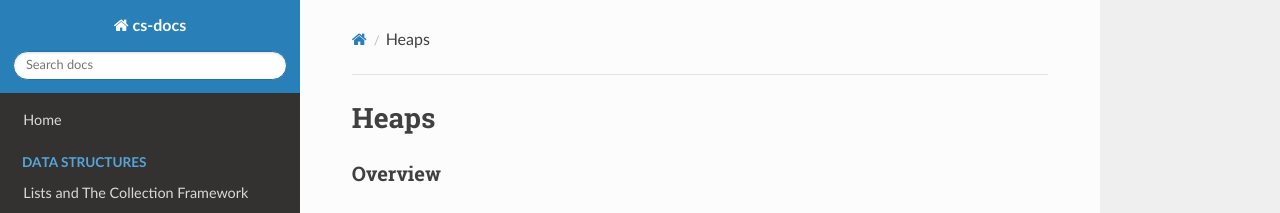
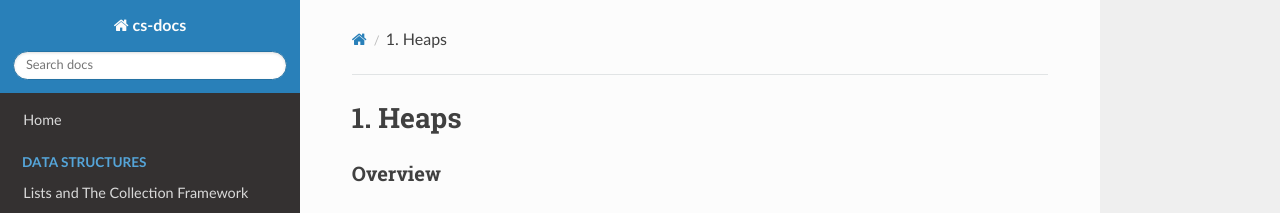
Before and after one commit to barandenizkorkmaz/cs-docs, an MkDocs documentation site: the page built from docs/data-structures/chp4-heaps-and-priority-queues/chp4-heaps-and-priority-queues.md, in a window 1280 px wide and 900 px high. Shown: the top 213 px of the window. Built offline with MkDocs 1.6.1, drawn with Linux system fonts in a browser that asks for light colours; nearby versions of some CDN libraries; some of the changed text lies outside the part shown.

Commit message:
docs: refactor chapters

```diff
--- a/docs/data-structures/chp4-heaps-and-priority-queues/chp4-heaps-and-priority-queues.md
+++ b/docs/data-structures/chp4-heaps-and-priority-queues/chp4-heaps-and-priority-queues.md
@@ -1,4 +1,4 @@
-# Heaps
+# 1. Heaps
 
 ### Overview
 
```
Also changed, not shown: other parts of docs/data-structures/chp4-heaps-and-priority-queues/chp4-heaps-and-priority-queues.md (+1 -1 lines).
